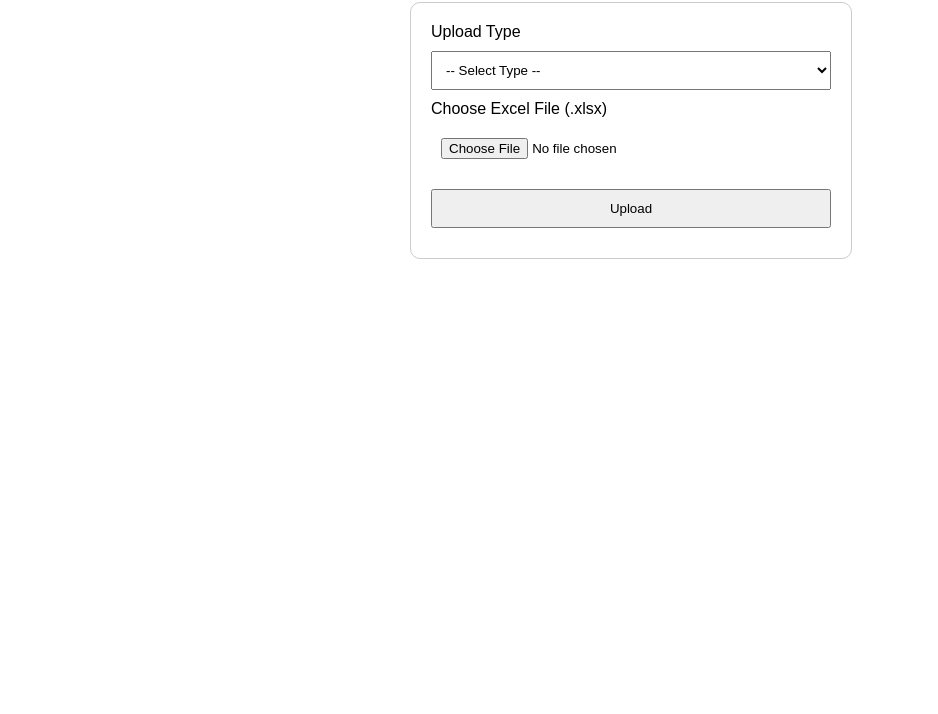
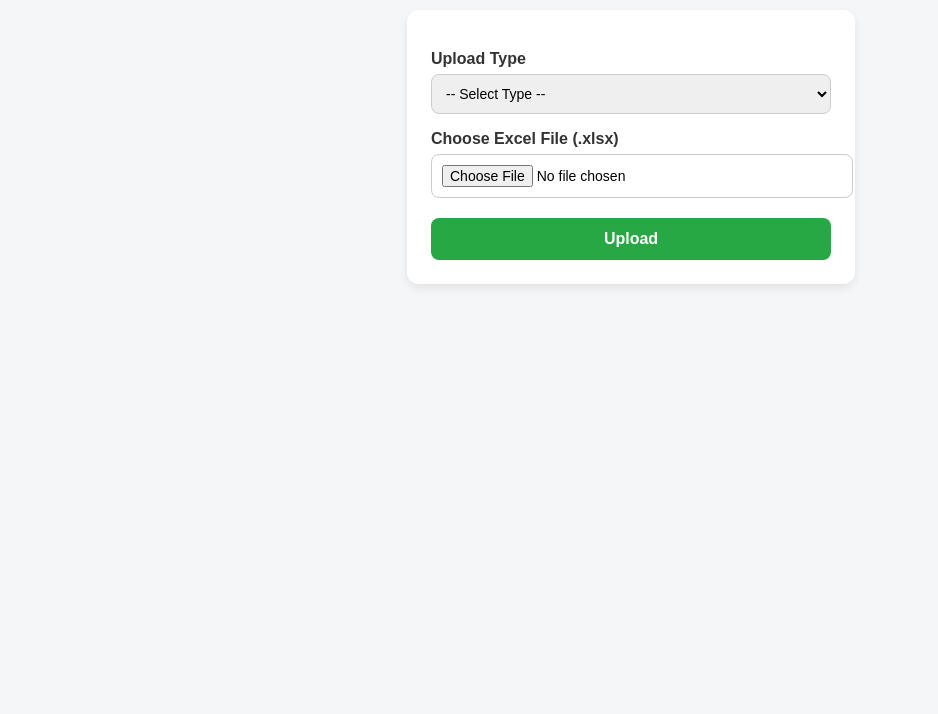
Before and after one commit to PiusKevin3/incognito-google-sheets, a website: page public/upload.html in a window 1280 px wide. Shown: the part 86-800 px from the top of the page, without its empty margins (9-947 px from the left). Drawn offline with Linux system fonts and the light colour scheme.

Commit message:
Add stling on upload form

```diff
--- a/public/upload.html
+++ b/public/upload.html
@@ -1,34 +1,69 @@
 <!DOCTYPE html>
 <html lang="en">
+
 <head>
     <meta charset="UTF-8" />
-  <title>Excel Upload</title>
+    <title>PMI Transport Department Cognito Excel Upload</title>
     <style>
         body {
             font-family: Arial, sans-serif;
-      margin: 40px;
+            padding: 20px;
+            background: #f4f6f8;
         }
-    form {
+
+        form#uploadForm {
+            background: white;
             max-width: 400px;
-      margin: auto;
-      padding: 20px;
+            margin: 0 auto;
+            padding: 24px;
+            border-radius: 12px;
+            box-shadow: 0 4px 10px rgba(0, 0, 0, 0.08);
+        }
+
+        form#uploadForm label {
+            display: block;
+            margin-top: 16px;
+            font-weight: bold;
+            color: #333;
+        }
+
+        form#uploadForm select,
+        form#uploadForm input[type="file"] {
+            width: 100%;
+            padding: 10px;
+            margin-top: 6px;
             border: 1px solid #ccc;
-      border-radius: 10px;
+            border-radius: 8px;
+            font-size: 14px;
         }
-    input, select, button {
+
+        form#uploadForm button[type="submit"] {
+            margin-top: 20px;
             width: 100%;
-      margin: 10px 0;
-      padding: 10px;
+            background-color: #28a745;
+            /* Green */
+            color: white;
+            padding: 12px;
+            font-size: 16px;
+            font-weight: bold;
+            border: none;
+            border-radius: 8px;
+            cursor: pointer;
+            transition: background-color 0.3s ease;
         }
-    .result {
-      margin-top: 20px;
-      white-space: pre-wrap;
+
+        form#uploadForm button[type="submit"]:hover {
+            background-color: #218838;
+            /* Darker green on hover */
         }
     </style>
 </head>
+
 <body>
 
-  <h2>Upload Excel File for Sync</h2>
+    <center>
+        <h2>PMI Transport Department Cognito Excel Upload</h2>
+    </center>
 
     <form id="uploadForm">
         <label for="type">Upload Type</label>
@@ -69,4 +104,5 @@ document.getElementById('uploadForm').addEventListener('submit', async (e) => {
     </script>
 
 </body>
+
 </html>
```
Lines whose indentation alone changed are shown as unchanged.
